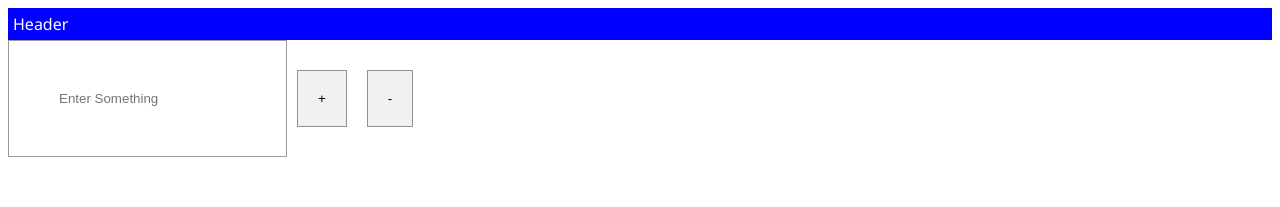
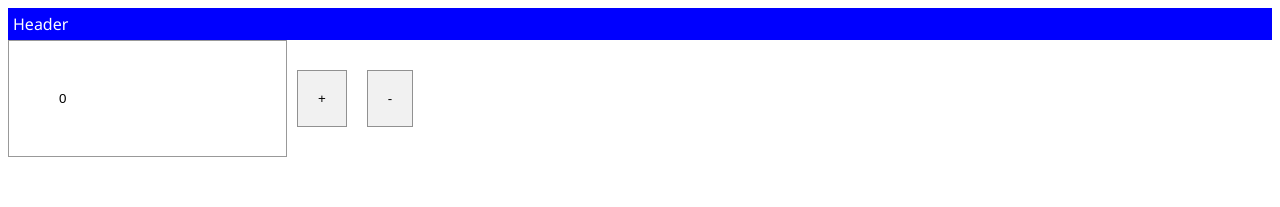
Before and after one commit to Kunalgaurav1/react6pack, a React (Create React App) app: page / in a window 1280 px wide. Shown: the top 207 px of the page. Built offline with nearby package versions, Linux system fonts and the light colour scheme.

Commit message:
implementing increment and decrement

```diff
--- a/src/Components/Home.jsx
+++ b/src/Components/Home.jsx
@@ -1,13 +1,24 @@
 import React from 'react'
+import { useState } from 'react';
 
-function Home() {
+const Home=()=> {
 
-    let inputValue ;
-    let changeHandler =(e)=>{
-       inputValue = e.target.value;
-       console.log(inputValue);
+   // let inputValue =0;
 
-    }
+    const [inputValue, setInputValue] = useState(0);
+
+    const increment = ()=>{
+        setInputValue(inputValue+1);
+
+
+    };
+
+
+    const decrement = ()=>{
+        setInputValue(inputValue + 1);
+
+    };
+
 
     const btnStyle = {
         padding : "20px",
@@ -26,14 +37,16 @@ function Home() {
         placeholder='Enter Something'
         style={{ padding: 50 , border: "1px solid rgba(0, 0, 0, 0.4)"}}
 
-        onChange={changeHandler}
+       value={inputValue}
+      readOnly
+
 
         />
 
 
-        <button style={btnStyle}>+</button>
+        <button style={btnStyle}  onChange={decrement} >+</button>
 
-        <button style={btnStyle}>-</button>
+        <button style={btnStyle}  onChange={increment}>-</button>
 
 
 
```
